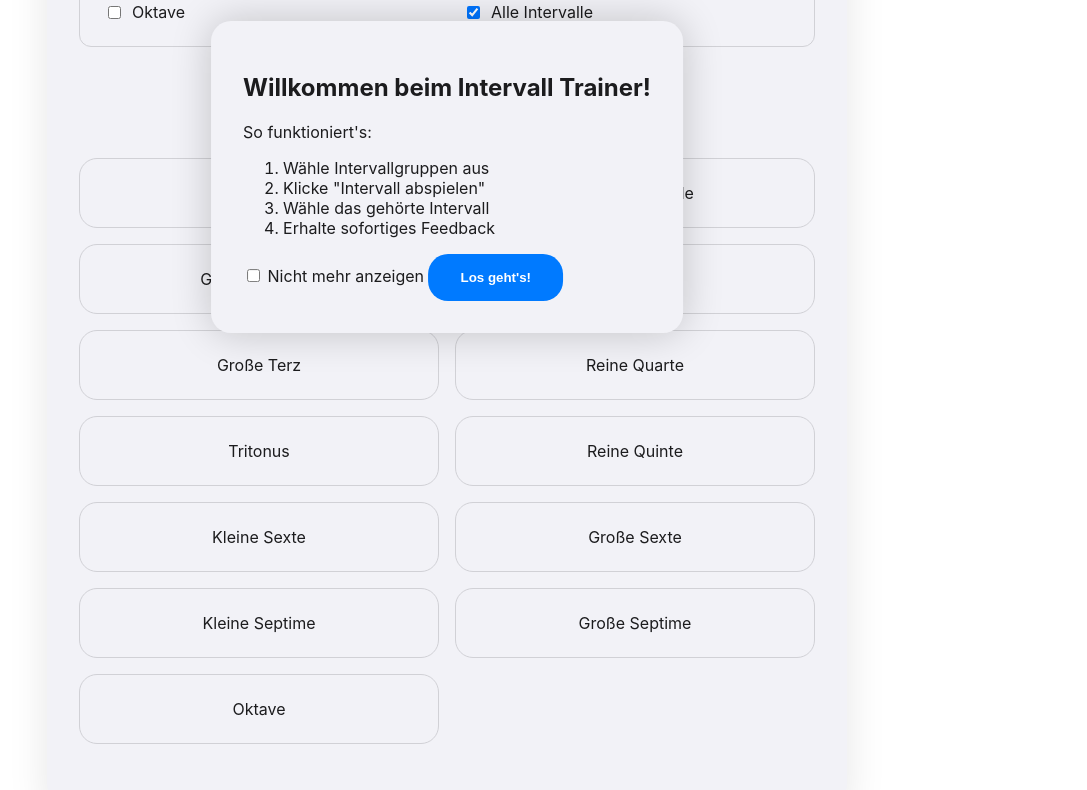
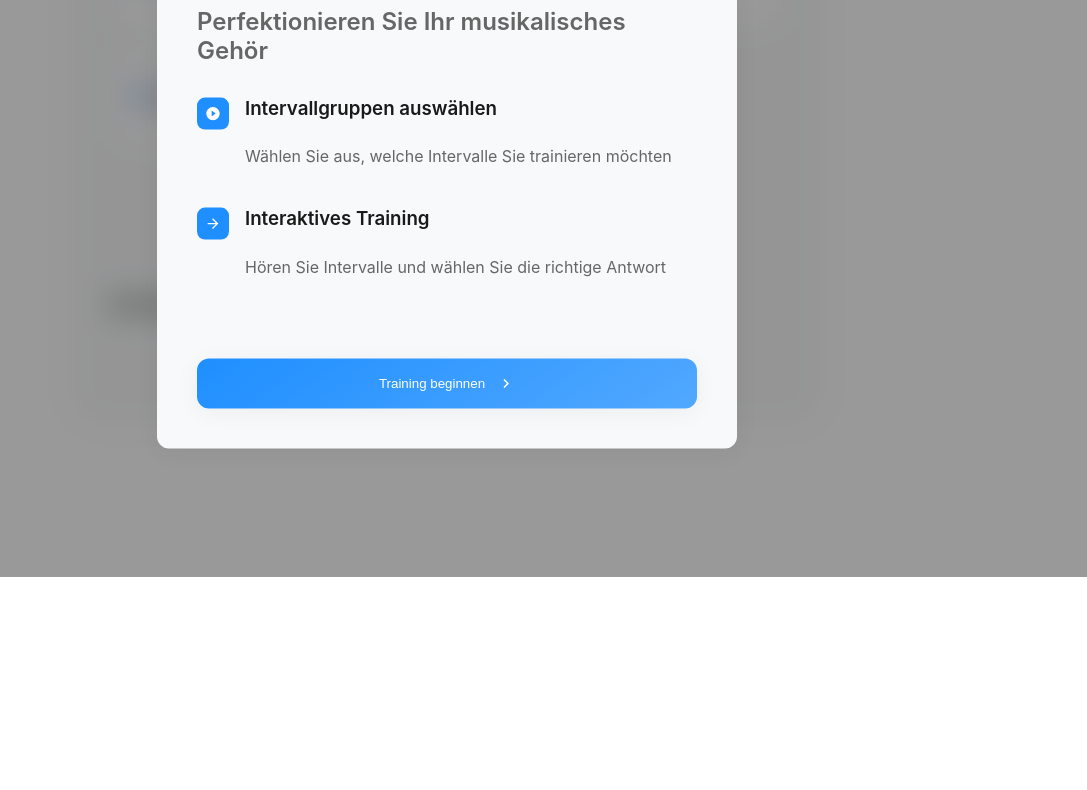
Before and after one commit to Ellumpo91/EarTrainer, a plain HTML site: page index.html in a window 1280 px wide. Shown: the part 223-1013 px from the top of the page, without its empty margins (193-1280 px from the left). After the commit the page ends 800 px from the top, so only its background shows below. Drawn offline with Linux system fonts and the light colour scheme.

Commit message:
index.html

```diff
--- a/index.html
+++ b/index.html
@@ -3,54 +3,64 @@
 <head>
     <meta charset="UTF-8">
     <meta name="viewport" content="width=device-width, initial-scale=1.0">
-    <title>Ultimativer Intervall Trainer</title>
+    <title>Harmony Interval Trainer</title>
     <style>
         :root {
-            --primary: #007AFF;
-            --success: #34C759;
-            --danger: #FF3B30;
+            --primary: hsl(210, 100%, 56%);
+            --primary-hover: hsl(210, 100%, 66%);
+            --success: hsl(145, 63%, 49%);
+            --danger: hsl(4, 90%, 58%);
             --background: #ffffff;
-            --surface: #f2f2f7;
-            --text: #1c1c1e;
-            --border: #d1d1d6;
+            --surface: #f8f9fa;
+            --text-primary: #1a1a1a;
+            --text-secondary: #666666;
+            --border: rgba(0,0,0,0.1);
             --ease: cubic-bezier(0.4, 0, 0.2, 1);
+            --blur: 16px;
+            --shadow: 0 4px 24px rgba(0,0,0,0.05);
+            --radius: 12px;
         }
 
         [data-theme="dark"] {
-            --background: #000000;
-            --surface: #1c1c1e;
-            --text: #ffffff;
-            --border: #2c2c2e;
+            --background: #0a0a0a;
+            --surface: #1a1a1a;
+            --text-primary: #f8f9fa;
+            --text-secondary: #888888;
+            --border: rgba(255,255,255,0.1);
+            --shadow: 0 4px 24px rgba(0,0,0,0.3);
+        }
+
+        * {
+            box-sizing: border-box;
+            margin: 0;
+            transition: all 0.3s var(--ease);
         }
 
         body {
-            font-family: -apple-system, system-ui;
+            font-family: -apple-system, BlinkMacSystemFont, "Segoe UI", Roboto, Oxygen-Sans, Ubuntu, Cantarell, sans-serif;
             background: var(--background);
-            color: var(--text);
-            margin: 0;
+            color: var(--text-primary);
             min-height: 100vh;
-            transition: background 0.3s var(--ease);
+            line-height: 1.5;
+            -webkit-font-smoothing: antialiased;
         }
 
-        .container {
-            max-width: 800px;
-            margin: 0 auto;
-            padding: 2rem;
+        .modal-overlay {
+            position: fixed;
+            top: 0;
+            left: 0;
+            right: 0;
+            bottom: 0;
+            background: rgba(0,0,0,0.4);
+            backdrop-filter: blur(var(--blur));
+            -webkit-backdrop-filter: blur(var(--blur));
+            z-index: 1000;
+            opacity: 0;
+            animation: fadeIn 0.4s var(--ease) forwards;
         }
 
-        .theme-switch {
-            position: fixed;
-            top: 1rem;
-            right: 1rem;
-            cursor: pointer;
-            padding: 0.5rem;
-            background: var(--surface);
-            border-radius: 20px;
-            transition: transform 0.3s var(--ease);
-        }
-
-        .theme-switch:active {
-            transform: scale(0.9);
+        @keyframes fadeIn {
+            to { opacity: 1; }
         }
 
         .welcome-modal {
@@ -59,65 +69,106 @@
             left: 50%;
             transform: translate(-50%, -50%);
             background: var(--surface);
+            width: min(90%, 580px);
+            border-radius: var(--radius);
+            padding: 2.5rem;
+            box-shadow: var(--shadow);
+            z-index: 1001;
+            opacity: 0;
+            animation: modalIn 0.4s var(--ease) 0.1s forwards;
+        }
+
+        @keyframes modalIn {
+            to {
+                opacity: 1;
+                transform: translate(-50%, -50%) scale(1);
+            }
+        }
+
+        .container {
+            max-width: 800px;
+            margin: 0 auto;
             padding: 2rem;
-            border-radius: 20px;
-            box-shadow: 0 0 40px rgba(0,0,0,0.2);
-            z-index: 1000;
-            max-width: 500px;
+            opacity: 0;
+            animation: fadeIn 0.4s var(--ease) 0.2s forwards;
+        }
+
+        .theme-switch {
+            position: fixed;
+            top: 1.5rem;
+            right: 1.5rem;
+            width: 40px;
+            height: 40px;
+            background: var(--surface);
+            border: 1px solid var(--border);
+            border-radius: 50%;
+            display: flex;
+            align-items: center;
+            justify-content: center;
+            cursor: pointer;
+            box-shadow: var(--shadow);
+            z-index: 900;
+        }
+
+        .theme-switch svg {
+            width: 20px;
+            height: 20px;
+            fill: var(--text-primary);
+        }
+
+        .training-card {
+            background: var(--surface);
+            border-radius: var(--radius);
+            padding: 2rem;
+            box-shadow: var(--shadow);
         }
 
         .interval-groups {
             display: grid;
-            grid-template-columns: repeat(2, 1fr);
+            grid-template-columns: repeat(auto-fit, minmax(160px, 1fr));
             gap: 1rem;
             margin: 2rem 0;
-            padding: 1rem;
+        }
+
+        .interval-group {
+            position: relative;
+            padding: 1.5rem;
+            background: var(--background);
+            border-radius: var(--radius);
             border: 1px solid var(--border);
-            border-radius: 12px;
         }
 
         .interval-group label {
             display: flex;
             align-items: center;
-            gap: 0.5rem;
-            padding: 0.5rem;
-            border-radius: 8px;
-            transition: background 0.2s var(--ease);
-        }
-
-        .training-card {
-            background: var(--surface);
-            border-radius: 24px;
-            padding: 2rem;
-            box-shadow: 0 12px 40px rgba(0,0,0,0.1);
-        }
-
-        .play-controls {
-            display: flex;
-            gap: 1rem;
-            justify-content: center;
-            margin: 2rem 0;
+            gap: 0.75rem;
+            cursor: pointer;
         }
 
         .control-btn {
+            display: inline-flex;
+            align-items: center;
+            justify-content: center;
+            gap: 0.75rem;
             padding: 1rem 2rem;
             border: none;
-            border-radius: 20px;
-            background: var(--primary);
+            border-radius: var(--radius);
+            background: linear-gradient(145deg, var(--primary), var(--primary-hover));
             color: white;
-            font-weight: 600;
+            font-weight: 500;
             cursor: pointer;
-            transition: all 0.3s var(--ease);
+            box-shadow: var(--shadow);
+            transition: all 0.2s var(--ease);
         }
 
-        .control-btn:active {
-            transform: scale(0.95);
-            opacity: 0.8;
+        .control-btn:hover {
+            transform: translateY(-2px);
+            box-shadow: 0 8px 32px rgba(0,0,0,0.1);
         }
 
         .interval-selector {
             display: grid;
-            grid-template-columns: repeat(2, 1fr);
+            grid-template-columns: repeat(auto-fit, minmax(120px, 1fr));
             gap: 1rem;
             margin: 2rem 0;
         }
@@ -125,21 +176,22 @@
         .interval-option {
             padding: 1.5rem;
             background: var(--surface);
-            border-radius: 18px;
+            border: 1px solid var(--border);
+            border-radius: var(--radius);
             text-align: center;
             cursor: pointer;
-            border: 1px solid var(--border);
-            transition: all 0.3s var(--ease);
+            transition: all 0.2s var(--ease);
         }
 
-        .interval-option:active {
-            transform: scale(0.98);
+        .interval-option:hover {
+            transform: translateY(-2px);
+            box-shadow: var(--shadow);
         }
 
         .interval-option.correct {
             background: var(--success);
             border-color: transparent;
-            animation: pulse 0.5s var(--ease);
+            animation: pulse 0.6s var(--ease);
         }
 
         .interval-option.wrong {
@@ -159,73 +211,128 @@
             25% { transform: translateX(-8px); }
             75% { transform: translateX(8px); }
         }
+
+        h1, h2, h3 {
+            font-weight: 600;
+            line-height: 1.2;
+            margin-bottom: 1.5rem;
+        }
+
+        h1 {
+            font-size: 2rem;
+        }
+
+        h2 {
+            font-size: 1.5rem;
+            color: var(--text-secondary);
+        }
+
+        p {
+            color: var(--text-secondary);
+            margin-bottom: 1rem;
+        }
     </style>
 </head>
 <body>
-    <div class="theme-switch" onclick="toggleTheme()">🌓</div>
+    <div class="modal-overlay" id="modalOverlay"></div>
+
+    <div class="theme-switch" onclick="toggleTheme()">
+        <svg viewBox="0 0 24 24">
+            <path d="M12 18c-3.3 0-6-2.7-6-6s2.7-6 6-6 6 2.7 6 6-2.7 6-6 6zm0-2c2.2 0 4-1.8 4-4s-1.8-4-4-4-4 1.8-4 4 1.8 4 4 4zM12 3V1h1v2zm0 20v-2h1v2zM23 12h-2v1h2zM3 12H1v1h2zm16.9-7.1l-1.4-1.4.7-.7 1.4 1.4zm-14 14l-1.4-1.4.7-.7 1.4 1.4zm14 0l-.7-.7 1.4-1.4.7.7zm-14-14l-.7-.7 1.4-1.4.7.7z"/>
+        </svg>
+    </div>
 
     <div class="welcome-modal" id="welcomeModal">
-        <h2>Willkommen beim Intervall Trainer!</h2>
-        <p>So funktioniert's:</p>
-        <ol>
-            <li>Wähle Intervallgruppen aus</li>
-            <li>Klicke "Intervall abspielen"</li>
-            <li>Wähle das gehörte Intervall</li>
-            <li>Erhalte sofortiges Feedback</li>
-        </ol>
-        <label>
-            <input type="checkbox" id="dontShowAgain">
-            Nicht mehr anzeigen
-        </label>
-        <button class="control-btn" onclick="closeWelcome()">Los geht's!</button>
+        <h1>Harmony Interval Trainer</h1>
+        <h2>Perfektionieren Sie Ihr musikalisches Gehör</h2>
+
+        <div style="display: grid; gap: 1.5rem; margin: 2rem 0;">
+            <div style="display: flex; gap: 1rem; align-items: start;">
+                <div style="width: 32px; height: 32px; background: var(--primary); border-radius: 8px; display: flex; align-items: center; justify-content: center;">
+                    <svg style="width: 16px; height: 16px; fill: white;" viewBox="0 0 24 24">
+                        <path d="M12 2C6.48 2 2 6.48 2 12s4.48 10 10 10 10-4.48 10-10S17.52 2 12 2zm-2 14.5v-9l6 4.5-6 4.5z"/>
+                    </svg>
+                </div>
+                <div>
+                    <h3>Intervallgruppen auswählen</h3>
+                    <p>Wählen Sie aus, welche Intervalle Sie trainieren möchten</p>
+                </div>
+            </div>
+
+            <div style="display: flex; gap: 1rem; align-items: start;">
+                <div style="width: 32px; height: 32px; background: var(--primary); border-radius: 8px; display: flex; align-items: center; justify-content: center;">
+                    <svg style="width: 16px; height: 16px; fill: white;" viewBox="0 0 24 24">
+                        <path d="M12 4l-1.41 1.41L16.17 11H4v2h12.17l-5.58 5.59L12 20l8-8z"/>
+                    </svg>
+                </div>
+                <div>
+                    <h3>Interaktives Training</h3>
+                    <p>Hören Sie Intervalle und wählen Sie die richtige Antwort</p>
+                </div>
+            </div>
+        </div>
+
+        <button class="control-btn" onclick="closeWelcome()" style="width: 100%; margin-top: 2rem;">
+            Training beginnen
+            <svg style="width: 18px; height: 18px; fill: white;" viewBox="0 0 24 24">
+                <path d="M8.59 16.59L13.17 12 8.59 7.41 10 6l6 6-6 6-1.41-1.41z"/>
+            </svg>
+        </button>
     </div>
 
     <div class="container">
         <div class="training-card">
+            <h2 style="margin-bottom: 0.5rem;">Intervalle wählen</h2>
+            <p style="margin-bottom: 2rem; color: var(--text-secondary)">Wählen Sie die zu trainierenden Intervallkategorien</p>
+
             <div class="interval-groups">
                 <div class="interval-group">
                     <label>
-                        <input type="checkbox" data-group="seconds">
-                        Sekunden (kl./gr.)
+                        <input type="checkbox" data-group="seconds" checked>
+                        Sekunden
                     </label>
                 </div>
                 <div class="interval-group">
                     <label>
-                        <input type="checkbox" data-group="thirds">
-                        Terzen (kl./gr.)
+                        <input type="checkbox" data-group="thirds" checked>
+                        Terzen
                     </label>
                 </div>
                 <div class="interval-group">
                     <label>
-                        <input type="checkbox" data-group="fourths_fifths">
+                        <input type="checkbox" data-group="fourths_fifths" checked>
                         Quarten & Quinten
                     </label>
                 </div>
                 <div class="interval-group">
                     <label>
-                        <input type="checkbox" data-group="sixths_sevenths">
+                        <input type="checkbox" data-group="sixths_sevenths" checked>
                         Sexten & Septimen
                     </label>
                 </div>
                 <div class="interval-group">
                     <label>
-                        <input type="checkbox" data-group="octave">
+                        <input type="checkbox" data-group="octave" checked>
                         Oktave
-                    </label>
-                </div>
-                <div class="interval-group">
-                    <label>
-                        <input type="checkbox" data-group="all">
-                        Alle Intervalle
                     </label>
                 </div>
             </div>
 
-            <div class="play-controls">
-                <button class="control-btn" id="playBtn">🎵 Intervall abspielen</button>
-                <button class="control-btn" id="newBtn">🔄 Neue Aufgabe</button>
+            <div style="display: flex; gap: 1rem; justify-content: center; margin: 3rem 0;">
+                <button class="control-btn" id="playBtn">
+                    <svg style="width: 20px; height: 20px; fill: white;" viewBox="0 0 24 24">
+                        <path d="M8 5v14l11-7z"/>
+                    </svg>
+                    Intervall abspielen
+                </button>
+                <button class="control-btn" id="newBtn">
+                    <svg style="width: 20px; height: 20px; fill: white;" viewBox="0 0 24 24">
+                        <path d="M19 8l-4 4h3c0 3.31-2.69 6-6 6-1.01 0-1.97-.25-2.8-.7l-1.46 1.46C8.97 19.54 10.43 20 12 20c4.42 0 8-3.58 8-8h3l-4-4zM6 12c0-3.31 2.69-6 6-6 1.01 0 1.97.25 2.8.7l1.46-1.46C15.03 4.46 13.57 4 12 4c-4.42 0-8 3.58-8 8H1l4 4 4-4H6z"/>
+                    </svg>
+                </button>
             </div>
 
+            <h3 style="margin-bottom: 1rem;">Erkanntes Intervall</h3>
             <div class="interval-selector" id="intervalOptions"></div>
         </div>
     </div>
@@ -256,16 +363,14 @@ const IntervalMaster = (() => {
         'thirds': ['Kleine Terz', 'Große Terz'],
         'fourths_fifths': ['Reine Quarte', 'Reine Quinte'],
         'sixths_sevenths': ['Kleine Sexte', 'Große Sexte', 'Kleine Septime', 'Große Septime'],
-        'octave': ['Oktave'],
-        'all': Object.keys(INTERVALS)
+        'octave': ['Oktave']
     };
 
     let audioContext;
     let currentRoot = 'C4';
     let currentInterval = 'Große Terz';
     let activeOscillators = [];
-    let selectedGroups = new Set(['all']);
-    let isExerciseActive = false;
+    let selectedGroups = new Set(Object.keys(INTERVAL_GROUPS));
 
     function initAudio() {
         audioContext = new (window.AudioContext || window.webkitAudioContext)();
@@ -290,9 +395,7 @@ const IntervalMaster = (() => {
     }
 
     function playInterval() {
-        if (!isExerciseActive) return;
         if (!audioContext) initAudio();
-
         activeOscillators.forEach(osc => osc.stop());
         activeOscillators = [];
 
@@ -305,136 +408,130 @@ const IntervalMaster = (() => {
     }
 
     function noteToFreq(note) {
-        const midiNumber = NOTE_NAMES.indexOf(note.slice(0, -1)) + (parseInt(note.slice(-1)) + 1) * 12;
+        const midiNumber = (parseInt(note.slice(-1), 10) + 1) * 12 + NOTE_NAMES.indexOf(note.slice(0, -1));
         return 440 * Math.pow(2, (midiNumber - 69) / 12);
     }
 
-    function getIntervalNote(rootNote, semitones) {
-        const rootIndex = NOTE_NAMES.indexOf(rootNote.slice(0, -1));
-        const octave = parseInt(rootNote.slice(-1));
+    function getIntervalNote(rootNote, interval) {
+        const rootPart = rootNote.slice(0, -1);
+        const octave = parseInt(rootNote.slice(-1), 10);
+        const rootIndex = NOTE_NAMES.indexOf(rootPart);
+        const newIndex = (rootIndex + interval) % 12;
+        const newOctave = octave + Math.floor((rootIndex + interval) / 12);
+        return NOTE_NAMES[newIndex] + newOctave;
+    }
 
-        let newIndex = rootIndex + semitones;
-        let newOctave = octave;
-
-        while (newIndex >= NOTE_NAMES.length) {
-            newIndex -= NOTE_NAMES.length;
-            newOctave++;
-        }
-
-        return `${NOTE_NAMES[newIndex]}${newOctave}`;
+    function updateGroups() {
+        selectedGroups.clear();
+        document.querySelectorAll('.interval-group input').forEach(checkbox => {
+            if (checkbox.checked) selectedGroups.add(checkbox.dataset.group);
+        });
     }
 
     function generateOptions() {
         const container = document.getElementById('intervalOptions');
         container.innerHTML = '';
 
-        getAvailableIntervals().forEach(interval => {
-            const card = document.createElement('div');
-            card.className = 'interval-option';
-            card.textContent = interval;
-            card.onclick = () => handleAnswer(interval);
-            container.appendChild(card);
+        const allowed = new Set();
+        selectedGroups.forEach(g => INTERVAL_GROUPS[g].forEach(i => allowed.add(i)));
+
+        Object.entries(INTERVALS).forEach(([name, val]) => {
+            if (allowed.has(name)) {
+                const div = document.createElement('div');
+                div.className = 'interval-option';
+                div.textContent = name;
+                div.onclick = () => checkAnswer(name);
+                container.appendChild(div);
+            }
         });
     }
 
-    function handleAnswer(selected) {
-        if (!isExerciseActive) return;
+    function newInterval() {
+        const intervals = [];
+        selectedGroups.forEach(g => intervals.push(...INTERVAL_GROUPS[g]));
+        currentInterval = intervals[Math.floor(Math.random() * intervals.length)];
+        currentRoot = NOTE_NAMES[Math.floor(Math.random() * 12)] + '4';
+    }
 
+    function checkAnswer(selected) {
         const options = document.querySelectorAll('.interval-option');
         options.forEach(opt => {
             opt.classList.remove('correct', 'wrong');
             if (opt.textContent === currentInterval) opt.classList.add('correct');
-            if (opt.textContent === selected && selected !== currentInterval) opt.classList.add('wrong');
+            if (opt.textContent === selected && selected !== currentInterval) {
+                opt.classList.add('wrong');
+            }
         });
-
-        if (selected === currentInterval) {
-            isExerciseActive = false;
-            setTimeout(() => generateNewExercise(), 1000);
-        }
     }
 
-    function updateIntervalSelection() {
-        selectedGroups.clear();
-        document.querySelectorAll('.interval-group input:checked').forEach(checkbox => {
-            if (checkbox.dataset.group === 'all') {
-                selectedGroups.clear();
-                selectedGroups.add('all');
-            } else {
-                selectedGroups.delete('all');
-                selectedGroups.add(checkbox.dataset.group);
-            }
-        });
-
-        if (selectedGroups.size === 0) selectedGroups.add('all');
-    }
-
-    function getAvailableIntervals() {
-        let intervals = [];
-        selectedGroups.forEach(group => {
-            intervals.push(...INTERVAL_GROUPS[group]);
-        });
-        return [...new Set(intervals)];
-    }
-
-    function generateNewExercise() {
-        isExerciseActive = true;
-        updateIntervalSelection();
-        const availableIntervals = getAvailableIntervals();
-        currentInterval = availableIntervals[Math.floor(Math.random() * availableIntervals.length)];
-        currentRoot = NOTE_NAMES[Math.floor(Math.random() * NOTE_NAMES.length)] + '4';
-        generateOptions();
-    }
-
-    function initEventListeners() {
-        document.querySelectorAll('.interval-group input').forEach(input => {
-            input.addEventListener('change', () => {
-                updateIntervalSelection();
-                generateNewExercise();
-            });
-        });
-
-        document.getElementById('playBtn').addEventListener('click', playInterval);
-        document.getElementById('newBtn').addEventListener('click', generateNewExercise);
-    }
-
-    function init() {
-        const savedTheme = localStorage.getItem('theme') || 'light';
-        document.body.setAttribute('data-theme', savedTheme);
-        document.querySelector('.interval-group input[data-group="all"]').checked = true;
-
-        initEventListeners();
-        handleWelcome();
-        generateNewExercise();
-    }
-
-    function handleWelcome() {
-        if (!localStorage.getItem('hideWelcome')) {
-            document.getElementById('welcomeModal').style.display = 'block';
-        }
-    }
-
-    return { init, generateNewExercise };
+    return {
+        playInterval,
+        newInterval,
+        updateGroups,
+        generateOptions,
+        checkAnswer
+    };
 })();
 
-// Globale Funktionen
+document.getElementById('playBtn').addEventListener('click', () => IntervalMaster.playInterval());
+document.getElementById('newBtn').addEventListener('click', () => {
+    IntervalMaster.newInterval();
+    IntervalMaster.playInterval();
+    IntervalMaster.generateOptions();
+});
+
+document.querySelectorAll('.interval-group input').forEach(checkbox => {
+    checkbox.addEventListener('change', () => {
+        IntervalMaster.updateGroups();
+        IntervalMaster.generateOptions();
+    });
+});
+
 function toggleTheme() {
-    const isDark = document.body.getAttribute('data-theme') === 'dark';
-    document.body.setAttribute('data-theme', isDark ? 'light' : 'dark');
-    localStorage.setItem('theme', isDark ? 'light' : 'dark');
+    document.body.dataset.theme = document.body.dataset.theme === 'dark' ? 'light' : 'dark';
 }
 
 function closeWelcome() {
-    document.getElementById('welcomeModal').style.display = 'none';
-    if (document.getElementById('dontShowAgain').checked) {
-        localStorage.setItem('hideWelcome', 'true');
-    }
-    IntervalMaster.generateNewExercise();
+    const welcomeModal = document.getElementById('welcomeModal');
+    const overlay = document.getElementById('modalOverlay');
+
+    welcomeModal.style.animation = 'modalOut 0.4s var(--ease) forwards';
+    overlay.style.animation = 'fadeOut 0.4s var(--ease) forwards';
+
+    setTimeout(() => {
+        welcomeModal.style.display = 'none';
+        overlay.style.display = 'none';
+        document.querySelector('.container').style.opacity = '1';
+    }, 400);
+
+    IntervalMaster.newInterval();
+    IntervalMaster.generateOptions();
 }
 
-// Initialisierung
-window.addEventListener('DOMContentLoaded', () => {
-    IntervalMaster.init();
+document.addEventListener('click', () => {
+    if (!IntervalMaster.audioContext) {
+        IntervalMaster.initAudio();
+    }
+}, {once: true});
+
+document.addEventListener('DOMContentLoaded', () => {
+    document.getElementById('modalOverlay').style.display = 'block';
 });
+
+// Animationen hinzufügen
+const style = document.createElement('style');
+style.textContent = `
+    @keyframes modalOut {
+        to {
+            opacity: 0;
+            transform: translate(-50%, -50%) scale(0.9);
+        }
+    }
+    @keyframes fadeOut {
+        to { opacity: 0; }
+    }
+`;
+document.head.appendChild(style);
 </script>
 </body>
 </html>
```
